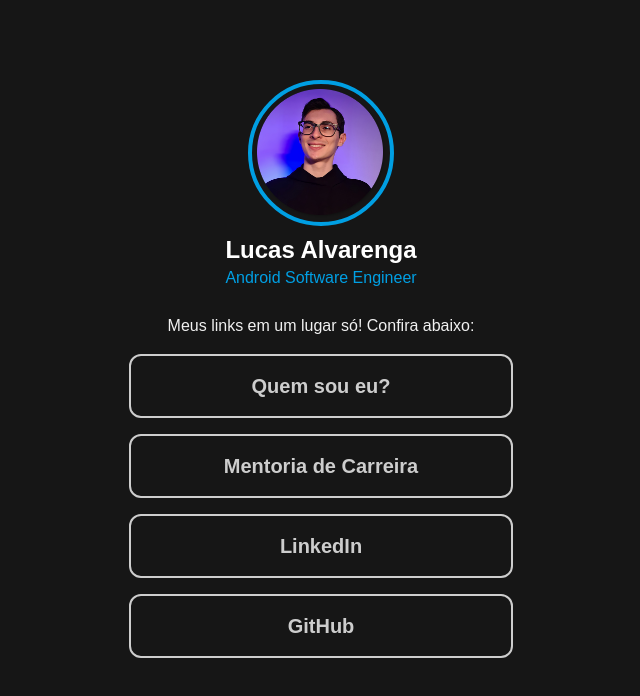
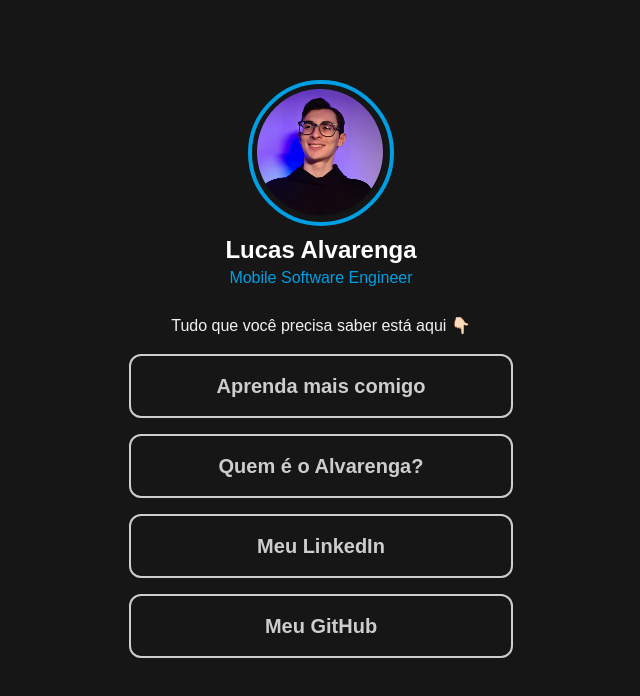
Before and after one commit to Alvarenga-Dev/my-website, a Next.js app: page /en in a window 1280 px wide. Shown: the top 696 px of the page, without its empty margins (319-959 px from the left). Built offline with nearby package versions, Linux system fonts and the light colour scheme.

Commit message:
style: fix texts, links and add my CV

```diff
--- a/app/[locale]/page.tsx
+++ b/app/[locale]/page.tsx
@@ -5,10 +5,6 @@ import { MyLinks } from '@/content/data'
 
 const Home = () => {
   const socialsMedias = [
-    {
-      name: 'Quem sou eu?',
-      link: '/pt/portfolio',
-    },
     ...MyLinks
   ]
 
@@ -25,9 +21,9 @@ const Home = () => {
       </div>
       <div className="items-center flex flex-col" data-aos="fade-up" data-aos-duration="1000">
         <p className="text-xl text-white-500 font-semibold md:text-2xl mt-2">Lucas Alvarenga</p>
-        <p className="text-sm text-primary md:font-normal md:text-base">Android Software Engineer</p>
+        <p className="text-sm text-primary md:font-normal md:text-base">Mobile Software Engineer</p>
         <p className="text-sm md:font-medium text-white-400 mt-6 md:text-base">
-          Meus links em um lugar só! Confira abaixo:
+          Tudo que você precisa saber está aqui 👇🏻
         </p>
       </div>
 
--- a/components/hero/index.tsx
+++ b/components/hero/index.tsx
@@ -44,7 +44,7 @@ const Hero: React.FC = () => {
         <div
           className="flex items-center justify-center lg:justify-normal gap-6 mt-7">
           <Button
-            onClick={() => openLink('https://go.hotmart.com/P98009168Q?dp=1')}
+            onClick={() => openLink('https://bit.ly/guia-interativo-para-devs')}
             color="primary"
             text={t('mentoringButton')}
           />
--- a/content/data.tsx
+++ b/content/data.tsx
@@ -143,15 +143,19 @@ const SocialsLinks = [
 
 const MyLinks = [
   {
-    name: 'Mentoria de Carreira',
+    name: 'Aprenda mais comigo',
     link: 'https://go.hotmart.com/P98009168Q?dp=1'
   },
   {
-    name: 'LinkedIn',
+    name: 'Quem é o Alvarenga?',
+    link: '/pt/portfolio',
+  },
+  {
+    name: 'Meu LinkedIn',
     link: 'https://www.linkedin.com/in/llucasallvarenga/'
   },
   {
-    name: 'GitHub',
+    name: 'Meu GitHub',
     link: 'https://github.com/Alvarenga-Dev'
   }
 ]
--- a/content/en.json
+++ b/content/en.json
@@ -9,7 +9,7 @@
     "saudation": "Hey, my name is",
     "saudation2": "and I create high-performance and scalable applications.",
     "description": "I'm a Mobile Developer, Speaker, and Content Creator at",
-    "mentoringButton": "Get a mentoring session",
+    "mentoringButton": "Learn more with me",
     "cvButton": "Download my resume"
   },
   "about": {
--- a/content/pt.json
+++ b/content/pt.json
@@ -9,7 +9,7 @@
     "saudation": "Opa, me chamo",
     "saudation2": "e crio aplicações performáticas e escaláveis.",
     "description": "Sou Desenvolvedor Mobile, Palestrante e Criador de conteúdo no",
-    "mentoringButton": "Tenha uma mentoria",
+    "mentoringButton": "Aprenda mais comigo",
     "cvButton": "Baixar meu currículo"
   },
   "about": {
@@ -46,7 +46,7 @@
         "endAt": "Jul 2022"
       },
       "experience4": {
-        "title": "Desenvolvedor Android Estagiário",
+        "title": "Estagiário",
         "list": "Criação de novas funcionalidades e correção de bugs | Firebase (Crashlytics, Messaging, App Distribution...) | Android Jetpack libs | Picasso | Glide | Android Jetpack libs",
         "local": "Bornlogic",
         "icon": "/bornlogic.svg",
```
Also changed, not shown: 2 other files (tests, documents, lock files or other folders).
